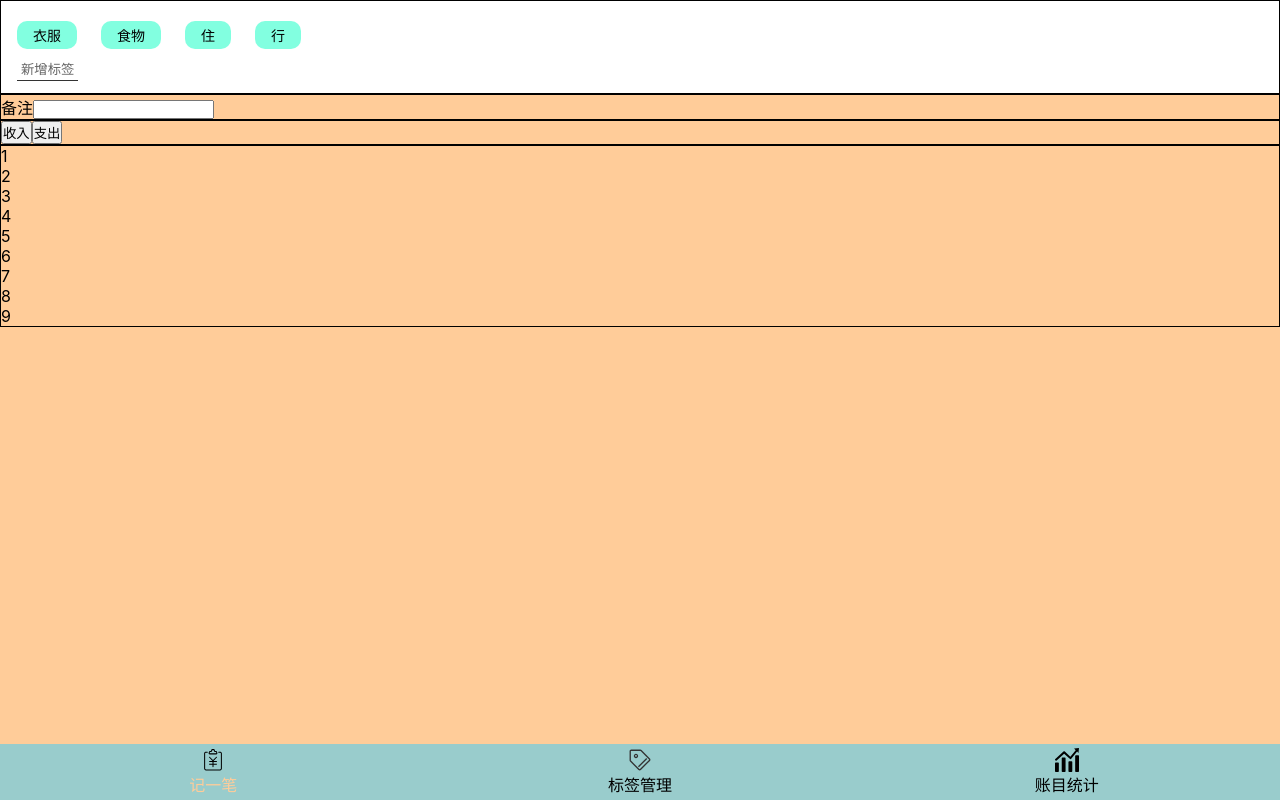
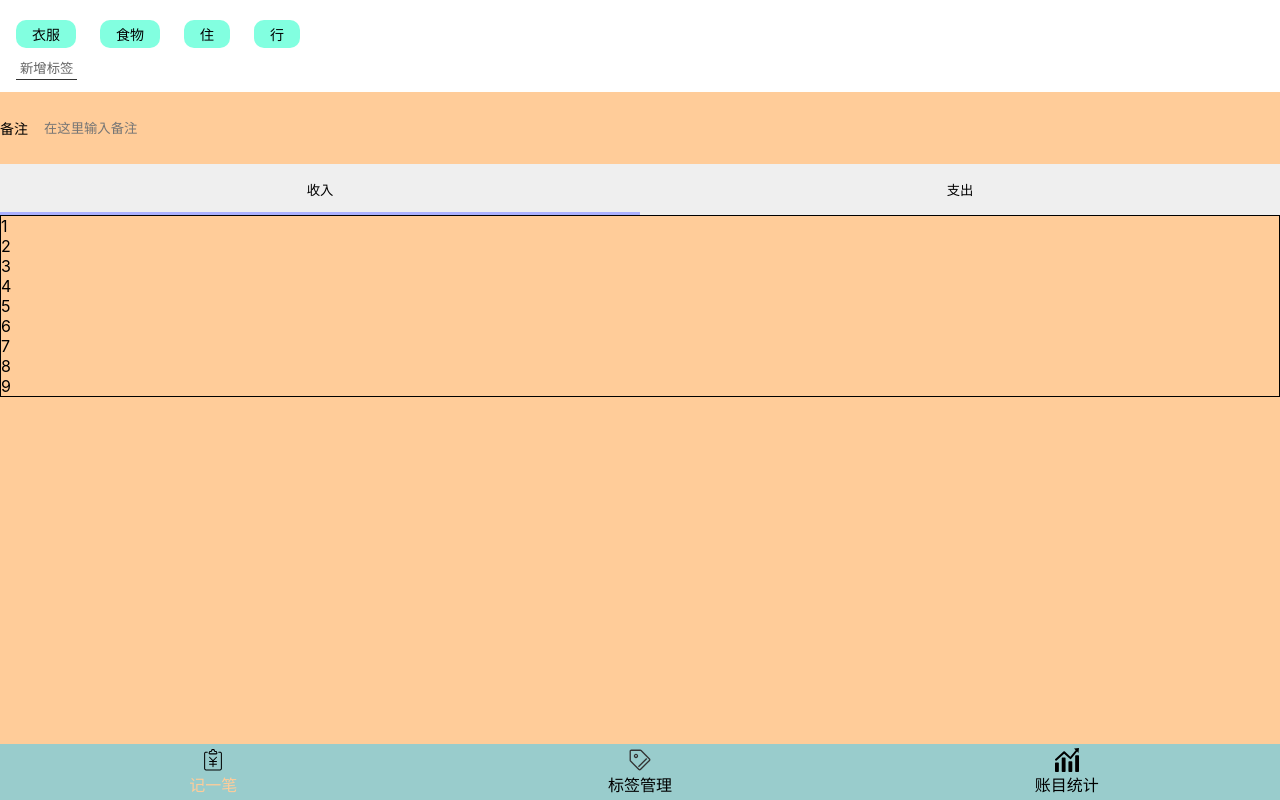
Before and after one commit to 0730chen/money-atom, a React app: page /money in a window 1280 px wide. Built offline with nearby package versions, Linux system fonts and the light colour scheme; the HTML template or start-up script is replaced by a standard one.

Commit message:
feat:实现类型css

```diff
--- a/src/index.scss
+++ b/src/index.scss
@@ -31,6 +31,9 @@ a{
   text-decoration: none;
   color: black;
 }
+:focus{
+  outline: none;
+}
 //背景色
 $background:#99CCCC;
 //导航色
--- a/src/views/Home/Home.tsx
+++ b/src/views/Home/Home.tsx
@@ -7,7 +7,6 @@ const Container = styled.div`
   background:#FFCC99;
 `;
 const TagsSections = styled.section`
-  border:1px solid black;
   background: #ffffff;
   padding: 12px 16px;
   ul{
@@ -33,10 +32,43 @@ const TagsSections = styled.section`
   }
 `;
 const NotesSection = styled.section`
-  border: 1px solid black;
+  font-size: 14px;
+  >label{
+  display: flex;
+  align-items: center;
+    >span{
+      margin-right: 16px;
+      white-space: nowrap;
+    }
+    >input{
+    display: inline-block;
+    width: 100%;
+    height: 72px;
+    background: none;
+    border: none;
+    }
+  }
 `
 const TypeSection = styled.section`
-  border: 1px solid black;
+  display: flex;
+  font-size: 24px;
+  background: #c4c4c4;
+  >button{
+  width: 50%;
+  border:none;
+  text-align: center;
+  padding: 16px 0;
+  position: relative;
+  }
+  &>.select::after{
+    content: '';
+    height: 3px;
+    position: absolute;
+    bottom: 0;
+    width: 100%;
+    background: #aab0ff;
+    left:0;
+  }
 `
 const NumberPad = styled.section`
   border: 1px solid black;
@@ -56,12 +88,12 @@ const Home = ()=>(
                 </TagsSections>
                 <NotesSection>
                     <label>
-                        备注
-                        <input type="text"/>
+                        <span>备注</span>
+                        <input type="text" placeholder="在这里输入备注"/>
                     </label>
                 </NotesSection>
                 <TypeSection>
-                    <button>收入</button>
+                    <button className="select">收入</button>
                     <button>支出</button>
                 </TypeSection>
                 <NumberPad>
```
